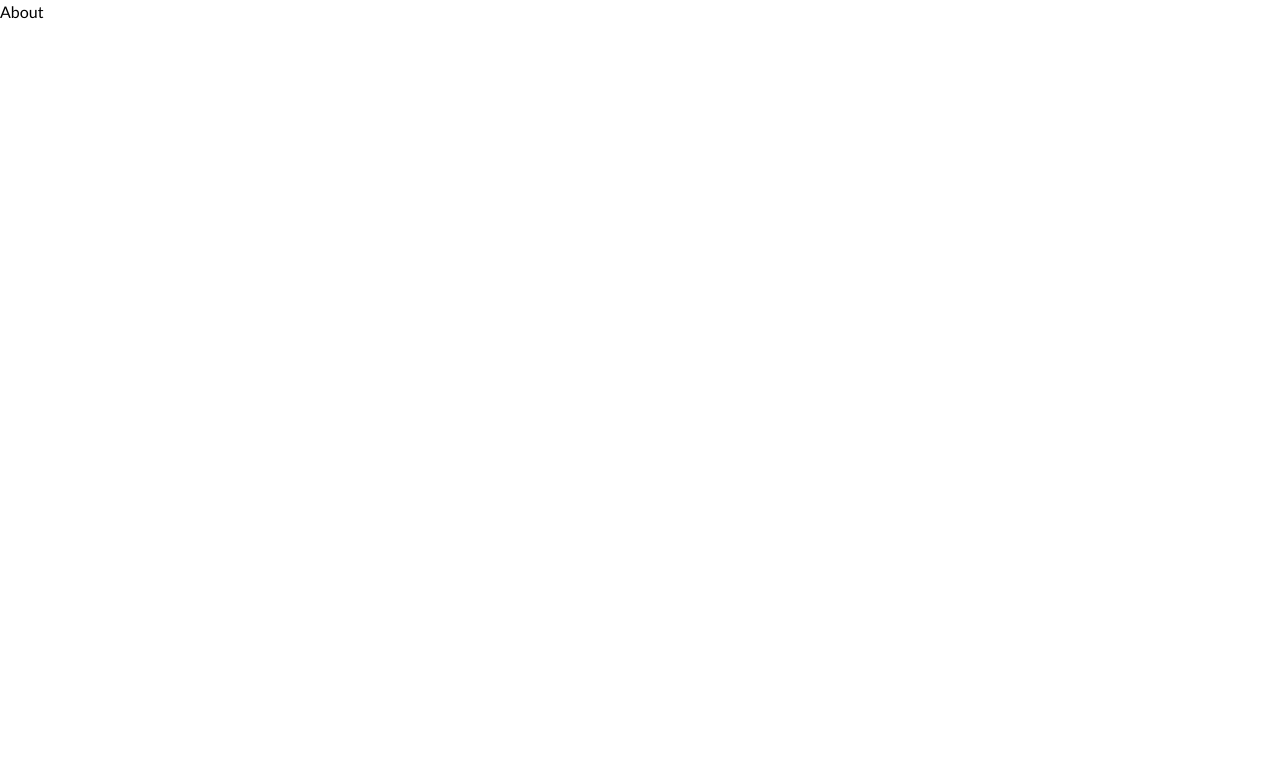
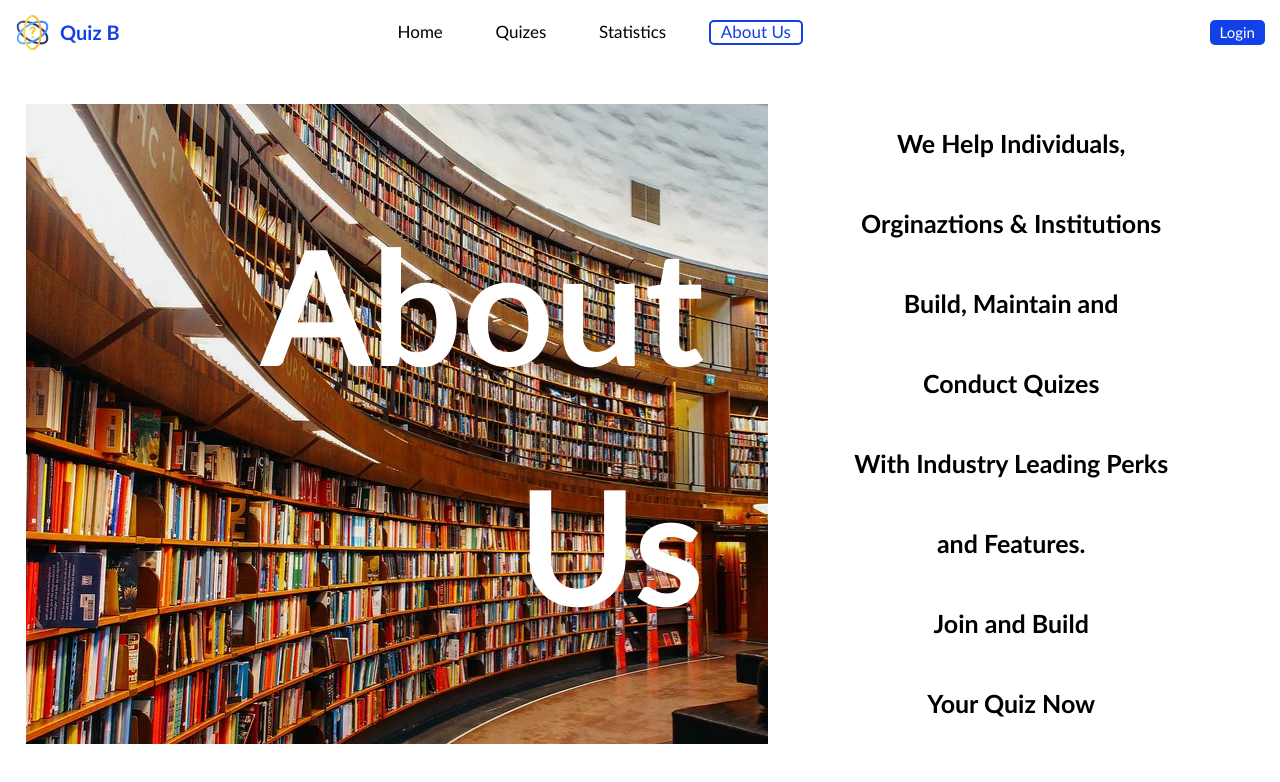
Before and after one commit to tushar7789/ultimate_quiz_builder, a Next.js app: page /about in a window 1280 px wide. Shown: the top 782 px of the page. Built offline with nearby package versions, Linux system fonts and the light colour scheme.

Commit message:
sorted page routing, implemented about page & change color theme to blue

```diff
--- a/src/app/about/page.tsx
+++ b/src/app/about/page.tsx
@@ -1,9 +1,30 @@
+'use client'
+
 import React from 'react'
+import './styles.css'
+
+import { SetPage } from '@/contexts/NavbarContextProvider';
 
 const About = () => {
+
+    SetPage('About');
+
     return (
-        <div>
-            About
+        <div className='about-container'>
+            <div className="about-left-container">
+                <p>About</p>
+                <p>Us</p>
+            </div>
+            <div className="about-right-container">
+                <p>We Help Individuals,</p>
+                <p>Orginaztions & Institutions</p>
+                <p>Build, Maintain and</p>
+                <p>Conduct Quizes</p>
+                <p>With Industry Leading Perks </p>
+                <p>and Features.</p>
+                <p>Join and Build</p>
+                <p>Your Quiz Now</p>
+            </div>
         </div>
     )
 }
--- /dev/null
+++ b/src/app/about/styles.css
@@ -0,0 +1,48 @@
+.about-container {
+    width: 96vw;
+    height: 80vh;
+    margin: 5vh auto;
+    /* border: 1px solid green; */
+
+    display: flex;
+    align-items: center;
+    justify-content: center;
+}
+
+.about-left-container {
+    width: 58vw;
+    height: 80vh;
+    /* border: 1px solid red; */
+    background-image: url('../../../public/static-images/about-image.webp');
+
+    display: flex;
+    flex-direction: column;
+    align-items: end;
+    justify-content: center;
+}
+
+.about-left-container  > p {
+    font-size: 160px;
+    font-weight: 900;
+    color: white;
+    /* border: 1px solid yellow; */
+    margin-right: 5vw;
+}
+
+.about-right-container {
+    width: 38vw;
+    height: 80vh;
+    /* border: 1px solid red; */
+
+    display: flex;
+    flex-direction: column;
+    align-items: center;
+    justify-content: space-around;
+}
+
+.about-right-container  > p {
+    font-size: 25px;
+    font-weight: 600;
+    /* border: 1px solid yellow; */
+    /* margin-right: 5vw; */
+}
--- a/src/app/layout.tsx
+++ b/src/app/layout.tsx
@@ -1,4 +1,9 @@
+'use client'
+
 import './globals.css';
+
+import Navbar from '@/components/LandingPage/navbar';
+import { NavbarContextProvider } from '@/contexts/NavbarContextProvider';
 
 export default function RootLayout({
   children,
@@ -8,7 +13,10 @@ export default function RootLayout({
   return (
     <html lang="en">
       <body>
-        {children}
+        <NavbarContextProvider>
+          <Navbar />
+          {children}
+        </NavbarContextProvider>
       </body>
     </html>
   );
--- a/src/app/page.tsx
+++ b/src/app/page.tsx
@@ -1,9 +1,15 @@
-import LandingPage from '@/components/LandingPage';
+'use client'
+
 import React from 'react';
+
+import LandingBody from '@/components/LandingPage/landingbody';
+import { SetPage } from '@/contexts/NavbarContextProvider';
 
 export default function Home() {
 
+  SetPage('Home');
+
   return (
-    <LandingPage />
+    <LandingBody />
   );
 }
--- a/src/app/quiz/page.tsx
+++ b/src/app/quiz/page.tsx
@@ -1,6 +1,13 @@
-import React from 'react'
+'use client'
+
+import React, { useEffect } from 'react'
+
+import { SetPage } from '@/contexts/NavbarContextProvider';
 
 const Quiz = () => {
+
+    SetPage('Quiz');
+
     return (
         <div>
             Quiz
--- a/src/app/statistics/page.tsx
+++ b/src/app/statistics/page.tsx
@@ -1,6 +1,12 @@
+'use client'
+
+import { SetPage } from '@/contexts/NavbarContextProvider';
 import React from 'react'
 
 const Statistics = () => {
+
+    SetPage('Statistics');
+
     return (
         <div>
             Statistics
--- a/src/components/LandingPage/index.tsx
+++ /dev/null
@@ -1,14 +0,0 @@
-import React from 'react'
-import Navbar from './navbar';
-import LandingBody from './landingbody';
-
-const LandingPage = () => {
-    return (
-        <div className='landing-page-container'>
-            <Navbar />
-            <LandingBody />
-        </div>
-    )
-}
-
-export default LandingPage;
--- a/src/components/LandingPage/navbar.tsx
+++ b/src/components/LandingPage/navbar.tsx
@@ -7,16 +7,28 @@ import './styles.css'
 import Button from '../Button/button';
 import { LoginStyleObj, ActiveOptionStyleObj, InactiveOptionStyleObj } from './styleObjects';
 import MainLogo from '../../../public/static-images/main-logo.png';
+import { useNavbarContext } from '@/contexts/NavbarContextProvider';
+import { NavbarContextValues } from '@/interfaces/interfaces';
+
+const getClass = (a: string, b: string) => {
+    if (a === b)
+        return ActiveOptionStyleObj;
+    else
+        return InactiveOptionStyleObj;
+}
 
 const Navbar = () => {
+
+    const { currPage, setCurrPage }: any = useNavbarContext();
+
     return (
         <div className='navbar-container'>
             <div className="navbar-logo">
                 <img
                     src={MainLogo.src}
                     style={{
-                        height: '40px',
-                        width: '40px',
+                        height: '35px',
+                        width: '35px',
                         marginRight: '10px',
                         cursor: 'pointer'
                     }}
@@ -24,7 +36,7 @@ const Navbar = () => {
                 />
                 <p
                     style={{
-                        color: '#e8d313',
+                        color: '#1341e8',
                         fontSize: '20px',
                         cursor: 'pointer'
                     }}
@@ -34,16 +46,16 @@ const Navbar = () => {
             </div>
             <div className="navbar-menu">
                 <Link href="/">
-                    <Button text={"Home"} style={ActiveOptionStyleObj} />
+                    <Button text={"Home"} style={getClass('Home', currPage)} />
                 </Link>
                 <Link href="/quiz">
-                    <Button text={"Quizes"} style={InactiveOptionStyleObj} />
+                    <Button text={"Quizes"} style={getClass('Quiz', currPage)} />
+                </Link>
+                <Link href="/statistics">
+                    <Button text={"Statistics"} style={getClass('Statistics', currPage)} />
                 </Link>
                 <Link href="/about">
-                    <Button text={"Statistics"} style={InactiveOptionStyleObj} />
-                </Link>
-                <Link href="/about">
-                    <Button text={"About Us"} style={InactiveOptionStyleObj} />
+                    <Button text={"About Us"} style={getClass('About', currPage)} />
                 </Link>
 
 
--- a/src/components/LandingPage/styleObjects.tsx
+++ b/src/components/LandingPage/styleObjects.tsx
@@ -16,7 +16,7 @@ const LoginStyleObj = {
     color: "white",
     width: "inherit",
     height: "25px",
-    bgColor: "#e8d313",
+    bgColor: "#1341e8",
     border: "none",
     borderRadius: "5px",
     paddingBottom: "0px",
@@ -30,36 +30,38 @@ const LoginStyleObj = {
 const InactiveOptionStyleObj = {
     color: "black",
     width: "inherit",
-    height: "35px",
+    height: "25px",
     bgColor: "none",
     border: "none",
     borderRadius: "5px",
     paddingBottom: "0px",
     paddingTop: "0px",
-    paddingLeft: "20px",
-    paddingRight: "20px",
-    cursor: "pointer"
+    paddingLeft: "10px",
+    paddingRight: "10px",
+    cursor: "pointer",
+    fontSize: "17px"
 }
 
 const ActiveOptionStyleObj = {
-    color: "#e8d313",
+    color: "#1341e8",
     width: "inherit",
-    height: "35px",
+    height: "25px",
     bgColor: "white",
-    border: "2px solid #e8d313",
+    border: "2px solid #1341e8",
     borderRadius: "5px",
     paddingBottom: "0px",
     paddingTop: "0px",
-    paddingLeft: "20px",
-    paddingRight: "20px",
-    cursor: "pointer"
+    paddingLeft: "10px",
+    paddingRight: "10px",
+    cursor: "pointer",
+    fontSize: "17px"
 }
 
 const AddNewQuizStyle = {
     color: "white",
     width: "10vw",
     height: "5vh",
-    bgColor: "#e8d313",
+    bgColor: "#1341e8",
     border: "none",
     borderRadius: "5px",
     paddingBottom: "0px",
--- a/src/components/LandingPage/styles.css
+++ b/src/components/LandingPage/styles.css
@@ -17,6 +17,7 @@
     height: 100%;
     min-width: 10vw;
     /* border: 1px solid yellow; */
+    font-weight: 700;
     padding-left: 15px;
     display: flex;
     align-items: center;
@@ -63,8 +64,8 @@
     width: fit-content;
     height: 27vh;
     /* border: 1px solid red; */
-    color: #e8d313;
-    font-size: 100px;
+    color: #1341e8;
+    font-size: 150px;
     font-weight: 900;
 
     display: flex;
@@ -78,8 +79,8 @@
     width: fit-content;
     height: 27vh;
     /* border: 1px solid red; */
-    color: #e8d313;
-    font-size: 100px;
+    color: #1341e8;
+    font-size: 150px;
     font-weight: 900;
 
     display: flex;
@@ -93,8 +94,8 @@
     width: fit-content;
     height: 27vh;
     /* border: 1px solid red; */
-    color: #e8d313;
-    font-size: 100px;
+    color: #1341e8;
+    font-size: 150px;
     font-weight: 900;
 
     display: flex;
--- /dev/null
+++ b/src/contexts/NavbarContextProvider.tsx
@@ -0,0 +1,39 @@
+import React, { createContext, useContext, useState, useEffect } from 'react'
+import { NavbarContextValues } from '@/interfaces/interfaces';
+
+const initialState: NavbarContextValues = { currPage: '', setCurrPage: () => { } };
+
+const NavbarContext = createContext(initialState);
+
+const NavbarContextProvider = ({ children }: any) => {
+    const [currPage, setCurrPage] = useState('Home');
+
+    return (
+        <NavbarContext.Provider value={{
+            currPage: currPage,
+            setCurrPage: setCurrPage
+        }}>
+            {children}
+        </NavbarContext.Provider>
+    )
+}
+
+
+const useNavbarContext = () => {
+    const cont = useContext(NavbarContext);
+    if (cont === undefined) return;
+
+    return cont;
+}
+
+const SetPage = (key: any) => {
+    const { currPage, setCurrPage }: any = useNavbarContext();
+
+    useEffect(() => {
+        setCurrPage(key);
+    },
+        []);
+}
+
+
+export { NavbarContextProvider, useNavbarContext, SetPage };
--- a/src/interfaces/interfaces.tsx
+++ b/src/interfaces/interfaces.tsx
@@ -1,3 +1,5 @@
+import { Dispatch, SetStateAction } from "react"
+
 export interface initialQuesInterface {
     'ques': string | undefined,
     'options': string[] | undefined,
@@ -56,7 +58,7 @@ export interface IrregularOptionInterface {
 export interface ButtonInterface {
     'text'?: string | undefined,
     'onClick'?: React.MouseEventHandler<HTMLDivElement> | undefined,
-    'style'?: ButtonStyleInterface
+    'style'?: ButtonStyleInterface | any
 }
 
 export interface ButtonStyleInterface {
@@ -73,3 +75,8 @@ export interface ButtonStyleInterface {
     'cursor'?: string,
     'fontSize'?: string
 }
+
+export interface NavbarContextValues {
+    currPage: string | undefined,
+    setCurrPage: Dispatch<SetStateAction<string>> | undefined
+}
```
Also changed, not shown: public/static-images/about-image.webp (added).
